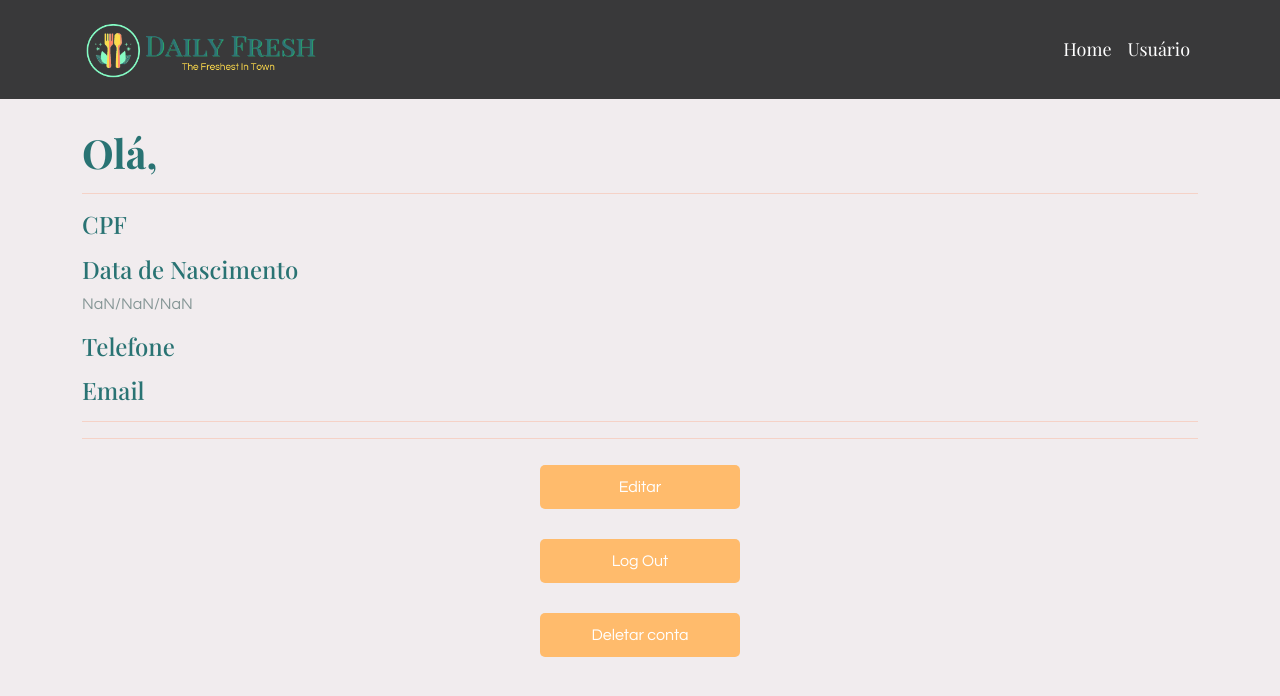
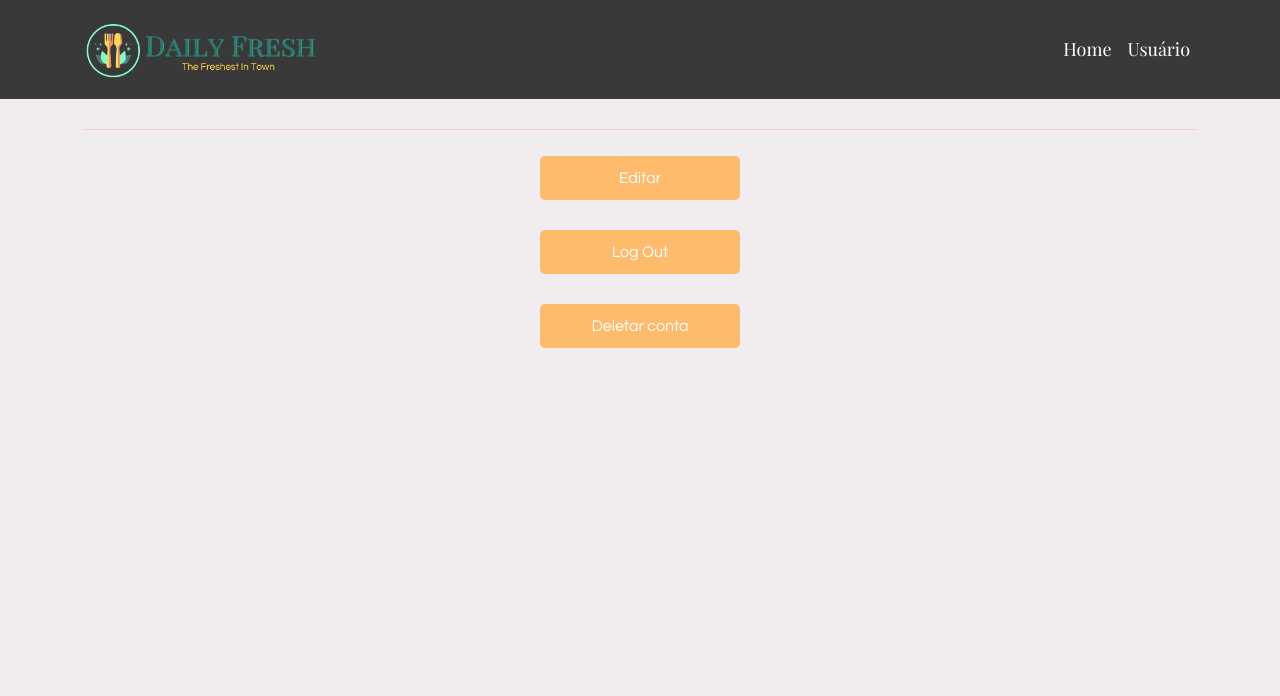
Before and after one commit to atv-fatec/dailyfresh-frontend, a React (Create React App) app: page /usuario in a window 1280 px wide. Shown: the top 696 px of the page. Built offline with nearby package versions, Linux system fonts and the light colour scheme.

Commit message:
✨:  Correção get dados do usuário

```diff
--- a/src/interface/modal.ts
+++ b/src/interface/modal.ts
@@ -3,5 +3,5 @@ import { UserData } from "./dadosUsuario";
 export interface IModal{
     OnHide: () => void;
     Show: boolean;
-    formData: UserData;
+    formData?: UserData;
 }
--- a/src/pages/Login/index.tsx
+++ b/src/pages/Login/index.tsx
@@ -26,6 +26,7 @@ export function Login() {
 
                 const userData = JSON.stringify(response.data);
                 Cookies.set("usuario", userData, { expires: 7 });
+                console.log(userData)
                 navigate("/home");
             } catch (error) {
                 console.error(error);
--- a/src/pages/Usuario/index.tsx
+++ b/src/pages/Usuario/index.tsx
@@ -5,54 +5,56 @@ import { useEffect, useState } from "react";
 import { UserData } from "../../interface/dadosUsuario";
 import { useNavigate } from "react-router-dom";
 import axios from "axios";
+import Cookies from "js-cookie";
 
 export function Usuario() {
     const [modalShow, setModalShow] = useState(false);
-    const userData: string | null = localStorage.getItem("usuario");
-    const userObject = JSON.parse(userData || "{}") as UserData ;
+    const userDataCookie = Cookies.get("usuario");
+    const userObject = userDataCookie ? (JSON.parse(userDataCookie) as UserData) : null;
     const navigate = useNavigate();
     const [refresh, setRefresh] = useState(false)
     const [respostaUser, setRespostaUser] = useState<UserData>();
 
 
     useEffect(() => {
-        const userData: string | null = localStorage.getItem("usuario");
-        if (userData !== null) {
-            const userObject = JSON.parse(userData);
+        if (userObject && userObject.id) {
             axios.get(`http://localhost:5000/user/read/${userObject.id}`)
                 .then((response) => {
-            console.log("Id do usuario", userObject.id)
-            console.log('Dados do usuário:', response.data);
                     setRespostaUser(response.data.data);
                 })
                 .catch((error) => {
-            // Lida com erros, se necessário
                     console.error('Erro ao obter dados do usuário:', error);
                 });
         }
-      }, []);
+    }, [userObject]);
 
     const handleDelete = async () => {
         try {
+            if (userObject && userObject.id) {
                 const response = await axios.delete(`http://localhost:5000/user/delete/${userObject.id}`);
-
+            }
         } catch (error) {
             console.error('Erro ao deletar usuário:', error);
         }
     };
 
-    const data = new Date(userObject.dataNascimento);
-    const adicionarZero = (numero:number) => (numero < 10 ? `0${numero}` : numero);
+    let dataFormatada: string | undefined;
+    const dataNascimento = userObject?.dataNascimento;
+    if (dataNascimento) {
+        const data = new Date(dataNascimento);
+        const adicionarZero = (numero: number) => (numero < 10 ? `0${numero}` : numero);
         const dia = adicionarZero(data.getDate());
         const mes = adicionarZero(data.getMonth() + 1);
         const ano = data.getFullYear();
-    const dataFormatada = `${dia}/${mes}/${ano}`;
+        dataFormatada = `${dia}/${mes}/${ano}`;
+    }
 
-console.log(userObject)
     return(
         <>
             <NavBar/>
             <Container className="user-container">
+                {userObject &&(
+                    <>
                         <h1 className="user-titles tiltle-principal">Olá, {userObject.nome}</h1>
                         <hr/>
                         <h4 className="user-titles">CPF</h4>
@@ -63,47 +65,9 @@ console.log(userObject)
                         <p className="user-info">{userObject.telefone}</p>
                         <h4 className="user-titles">Email</h4>
                         <p className="user-info">{userObject.email}</p>
-                <hr/>
-                {respostaUser && respostaUser.resposta?.length > 0 && (
-                    <>
-                        <h4 className="user-titles">Armazenamento de dados</h4>
-                        <p className="user-info">
-                            {respostaUser.resposta[respostaUser.resposta?.length - 1].armazenamentoDados ? "Aceito" : "Negado"}
-                        </p>
                     </>
-                )}
-                {respostaUser && respostaUser.resposta?.length > 0 && (
-                    <>
-                        <h4 className="user-titles">Armazenamento de dados</h4>
-                        <p className="user-info">
-                            {respostaUser.resposta[respostaUser.resposta?.length - 1].pagamentoDados ? "Aceito" : "Negado"}
-                        </p>
-                    </>
-                )}
-                {respostaUser && respostaUser.resposta?.length > 0 && (
-                    <>
-                        <h4 className="user-titles">Aceito receber propagandas</h4>
-                        <p className="user-info">
-                            {respostaUser.resposta[respostaUser.resposta?.length - 1].propagandas ? "Aceito" : "Negado"}
-                        </p>
-                    </>
-                )}
-                {respostaUser && respostaUser.resposta?.length > 0 && (
-                    <>
-                        <h4 className="user-titles">Aceito receber email</h4>
-                        <p className="user-info">
-                            {respostaUser.resposta[respostaUser.resposta?.length - 1].envioEmail ? "Aceito" : "Negado"}
-                        </p>
-                    </>
-                )}
-                {respostaUser && respostaUser.resposta?.length > 0 && (
-                    <>
-                        <h4 className="user-titles">Aceito receber SMS</h4>
-                        <p className="user-info">
-                            {respostaUser.resposta[respostaUser.resposta?.length - 1].envioSms ? "Aceito" : "Negado"}
-                        </p>
-                    </>
-                )}
+                    )
+                }
                 <hr/>
                 <Botao label={"Editar"} id={"edit-btn"} OnClick={() => setModalShow(true)}/>
                 <Botao label={"Log Out"} id={"logout-btn"} OnClick={() => {
@@ -116,7 +80,7 @@ console.log(userObject)
                 }}/>
                 <ModalEdit
                     OnHide={() => setModalShow(false)}
-                    Show={modalShow} formData={userObject}
+                    Show={modalShow} formData={userObject || undefined}
                 />
             </Container>
         </>
```
Lines whose indentation alone changed are shown as unchanged.
